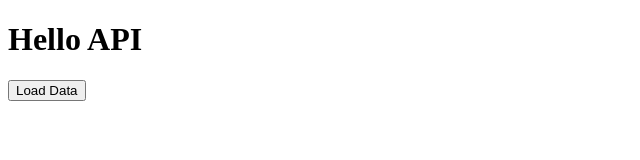
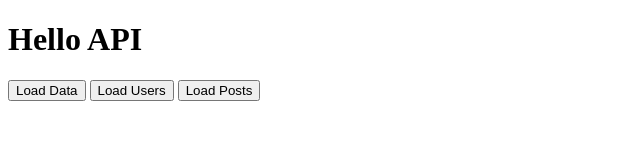
Before and after one commit to developer-suhag/api-intro, a plain HTML site: page index.html in a window 1280 px wide. Shown: the whole page, without its empty margins (0-640 px from the left). Drawn offline with Linux system fonts and the light colour scheme.

Commit message:
more api data load

```diff
--- a/index.html
+++ b/index.html
@@ -9,6 +9,8 @@
   <body>
     <h1>Hello API</h1>
     <button onclick="loadData()">Load Data</button>
+    <button onclick="loadUsers()">Load Users</button>
+    <button onclick="loadPosts()">Load Posts</button>
     <script src="js/api.js"></script>
   </body>
 </html>
--- a/js/api.js
+++ b/js/api.js
@@ -7,3 +7,15 @@ function loadData() {
         .then(response => response.json())
         .then(data => console.log(data))
 }
+
+function loadUsers() {
+    fetch('https://jsonplaceholder.typicode.com/users')
+        .then(res => res.json())
+        .then(data => console.log(data))
+}
+
+function loadPosts() {
+    fetch('https://jsonplaceholder.typicode.com/posts')
+        .then(res => res.json())
+        .then(data => console.log(data))
+}
```
